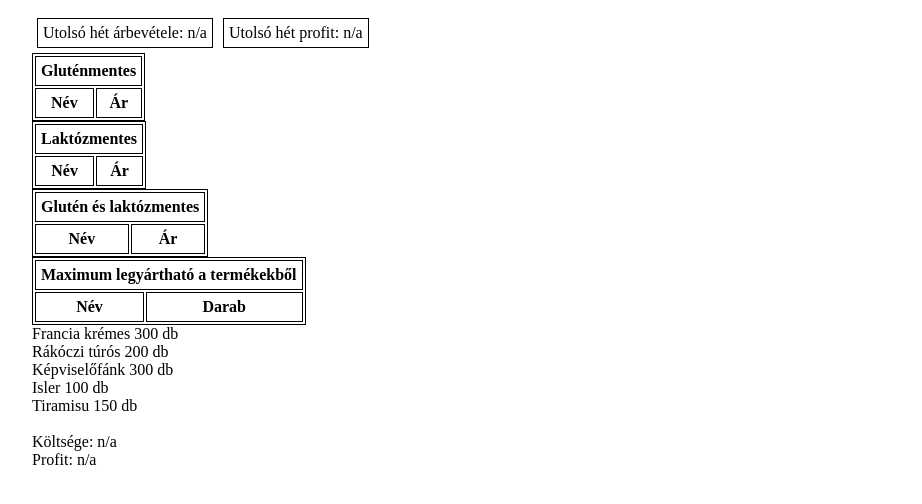
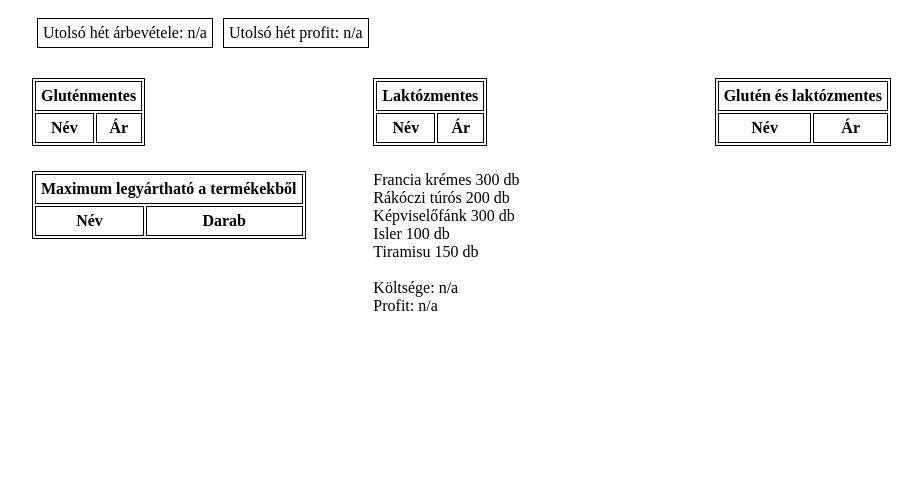
Before and after one commit to Dazannah/bakery, a PHP site: page /index.html in a window 1280 px wide. Shown: the top 504 px of the page, without its empty margins (96-1018 px from the left). Run offline with PHP 8.4, Linux system fonts and the light colour scheme; lists and menus that the app fills with data are empty.

Commit message:
gluten-and-lactose-free-wrapper changed to wrapper

```diff
--- a/public/style.css
+++ b/public/style.css
@@ -24,9 +24,9 @@ body {
   max-width: fit-content;
 }
 
-#gluten-and-lactose-free-wrapper {
+#wrapper {
   display: grid;
-  grid-template-columns: auto auto auto;
+  grid-template-columns: 1fr 1fr 1fr;
   margin-top: 25px;
   margin-bottom: 25px;
 }
```
